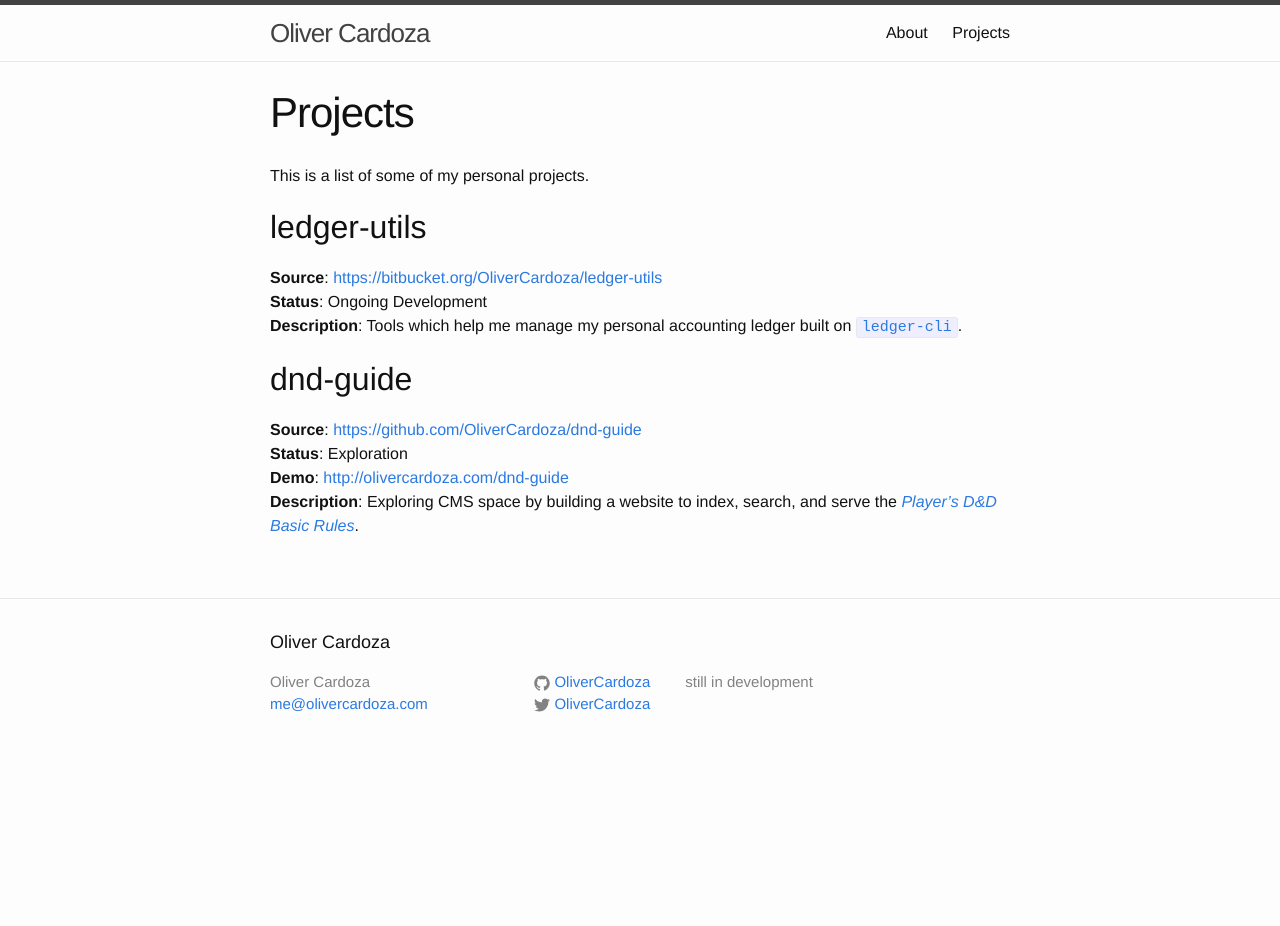
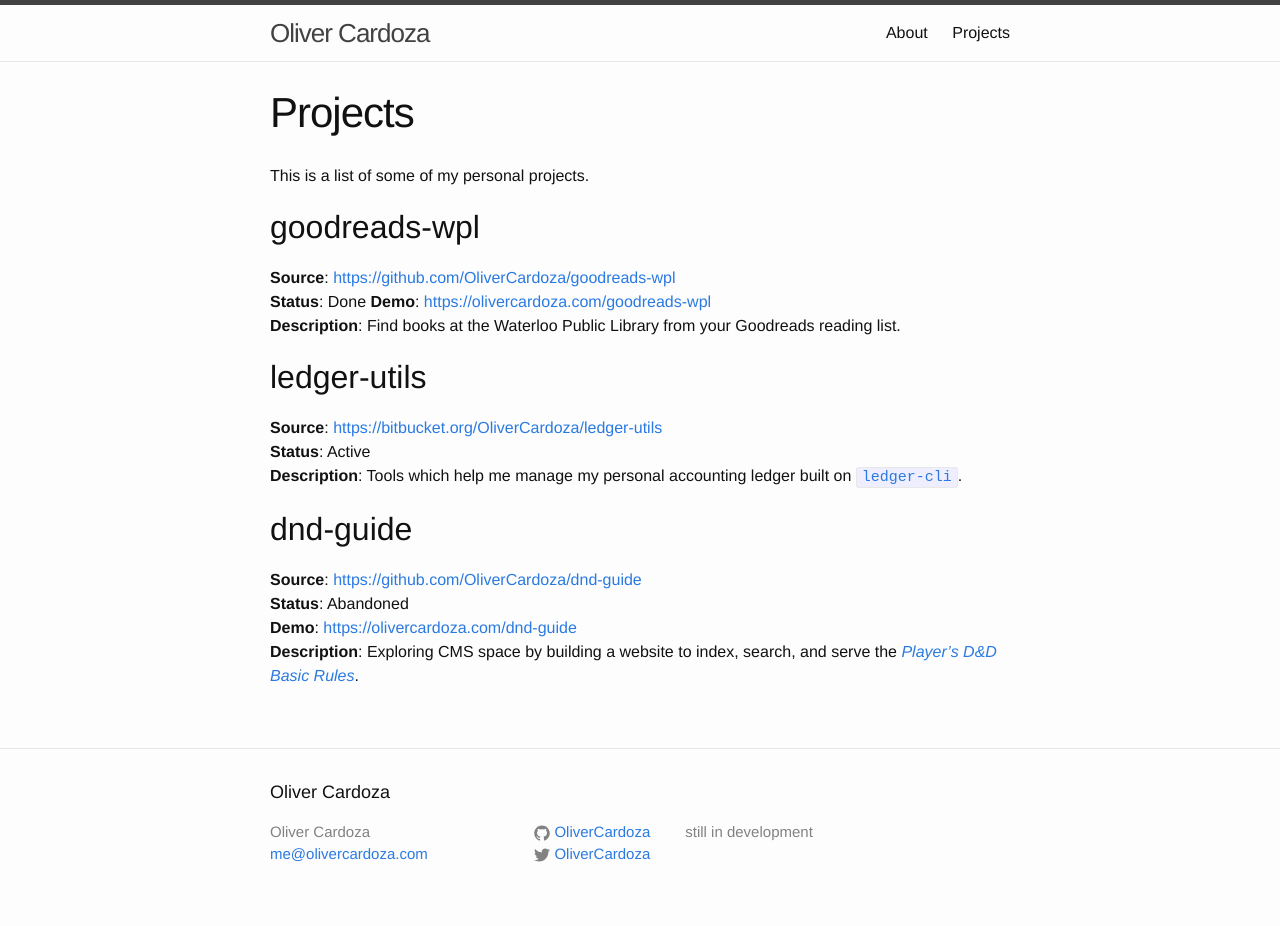
Before and after one commit to OliverCardoza/OliverCardoza.github.io, a Jekyll site: the page built from projects.md, in a window 1280 px wide. Built offline with Jekyll 4.4.1, drawn with Linux system fonts in a browser that asks for light colours; before the commit the page ends 900 px from its top, so only the background shows below that.

Commit message:
Update about + projects

```diff
--- a/projects.md
+++ b/projects.md
@@ -5,13 +5,23 @@ permalink: /projects
 ---
 This is a list of some of my personal projects.
 
+## goodreads-wpl
+**Source**: <https://github.com/OliverCardoza/goodreads-wpl> \\
+**Status**: Done
+**Demo**: <https://olivercardoza.com/goodreads-wpl> \\
+**Description**: Find books at the Waterloo Public Library from your Goodreads
+reading list.
+
 ## ledger-utils
 **Source**: <https://bitbucket.org/OliverCardoza/ledger-utils> \\
-**Status**: Ongoing Development \\
-**Description**: Tools which help me manage my personal accounting ledger built on [`ledger-cli`](http://ledger-cli.org/).
+**Status**: Active \\
+**Description**: Tools which help me manage my personal accounting ledger built
+on [`ledger-cli`](http://ledger-cli.org/).
 
 ## dnd-guide
 **Source**: <https://github.com/OliverCardoza/dnd-guide> \\
-**Status**: Exploration \\
-**Demo**: <http://olivercardoza.com/dnd-guide> \\
-**Description**: Exploring CMS space by building a website to index, search, and serve the [*Player's D&D Basic Rules*](http://dnd.wizards.com/articles/features/basicrules).
+**Status**: Abandoned \\
+**Demo**: <https://olivercardoza.com/dnd-guide> \\
+**Description**: Exploring CMS space by building a website to index, search,
+and serve the [*Player's D&D Basic Rules*](
+http://dnd.wizards.com/articles/features/basicrules).
```
Also changed, not shown: about.md (+4 -1 lines).
